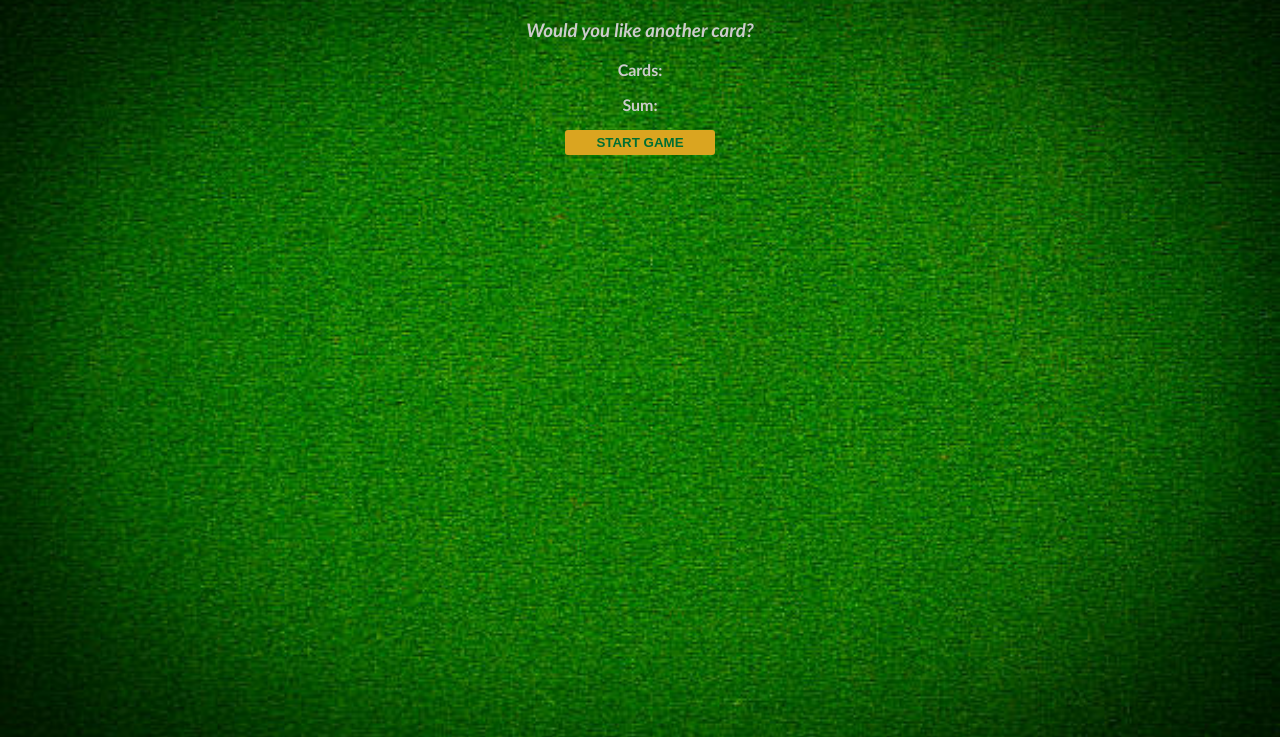
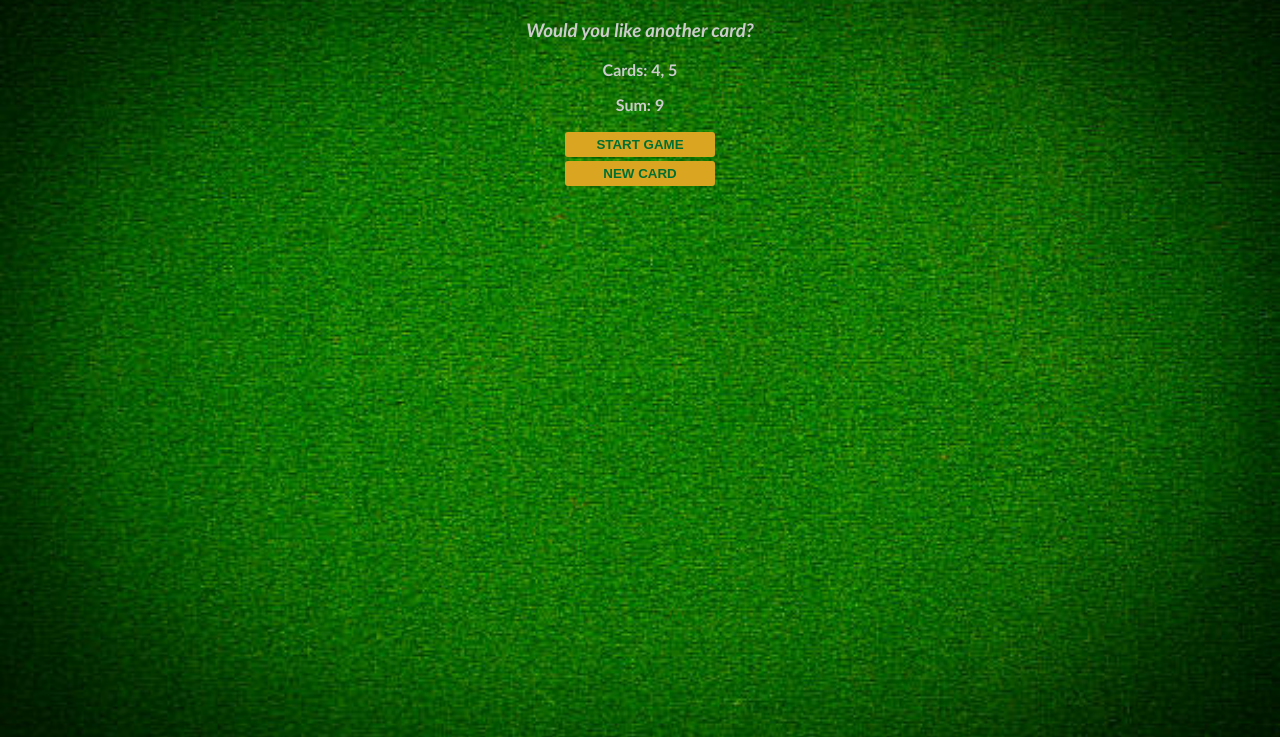
Before and after one commit to MarcusSilvus/blackjack, a plain HTML site: page index.html in a window 1280 px wide. Both pictures are taken after a click on the button "START GAME". Shown: the part 63-800 px from the top of the page. Drawn offline with Linux system fonts and the light colour scheme.

Commit message:
working on new card button

```diff
--- a/index.html
+++ b/index.html
@@ -20,10 +20,12 @@
   </div>
 
   <div class="container">
-    <p>Cards: </p>
-    <p>Sum: </p>
+    <p>Cards: <span id="cards-el"></span></p>
+    <p>Sum: <span id="cardSum-el"></span></p>
 
-    <button id="start-btn" onclick="startGame()">START GAME</button>
+    <button id="start-btn" class="btn" onclick="startGame()">START GAME</button>
+    <br>
+    <button id="newCard-btn" class="btn" onclick="newCard()">NEW CARD</button>
   </div>
 
   <script src="index.js"></script>
--- a/index.js
+++ b/index.js
@@ -1,22 +1,32 @@
 
 let firstCard;
 let secondCard;
+let addCard;
 let sum;
 let randomCard;
 let message = "";
 
 let messageEl = document.getElementById("message-el");
+let cardsEl = document.getElementById("cards-el");
+let cardSumEl = document.getElementById("cardSum-el");
 
 let hasBlackjack = false;
 let isAlive = true;
 
+// create function that randomly generate a value between 2 -11
+function random() {
+  let min = Math.ceil(2);
+  let max = Math.floor(12);
+  randomCard = Math.floor(Math.random() * (max - min) + min);
+}
+
+function newCard() {
+  random();
+  addCard = randomCard;
+  console.log(addCard);
+}
+
 function startGame() {
-// create function that randomly generate a value between 2 -11
-  function random() {
-    let min = Math.ceil(2);
-    let max = Math.floor(12);
-    randomCard = Math.floor(Math.random() * (max - min) + min);
-  }
 
   random();
   firstCard = randomCard;
@@ -28,14 +38,13 @@ function startGame() {
   console.log(secondCard);
   //document.getElementById("card2").textContent = secondCard;
 
-  sum = firstCard + secondCard + 5;
+  sum = firstCard + secondCard;
   console.log("Sum: " + sum);
+
 
   if (sum <= 20)  {
     message = "Would you like another card?";
-    // if user says yes,
-      //random();
-      //sum+= randomCard;
+
   } else if (sum === 21) {
       message = "BLACKJACK! You win!";
       hasBlackjack = true;
@@ -46,7 +55,13 @@ function startGame() {
 
   }
 
+
+  newCard();
+  cardsEl.textContent = firstCard + ", " + secondCard;
+  cardSumEl.textContent = sum;
   messageEl.textContent = message;
+
+
   console.log("Has blackjack: " + hasBlackjack);
   console.log("Is alive: " + isAlive);
 }
--- a/style.css
+++ b/style.css
@@ -25,7 +25,7 @@ p {
   font-style: italic;
 }
 
-#start-btn {
+.btn {
   background-color: goldenrod;
   color: #016f32;
   border: none;
@@ -35,4 +35,5 @@ p {
   font-weight: bold;
   padding-top: 5px;
   padding-bottom: 5px;
+  margin: 2px;
 }
```
